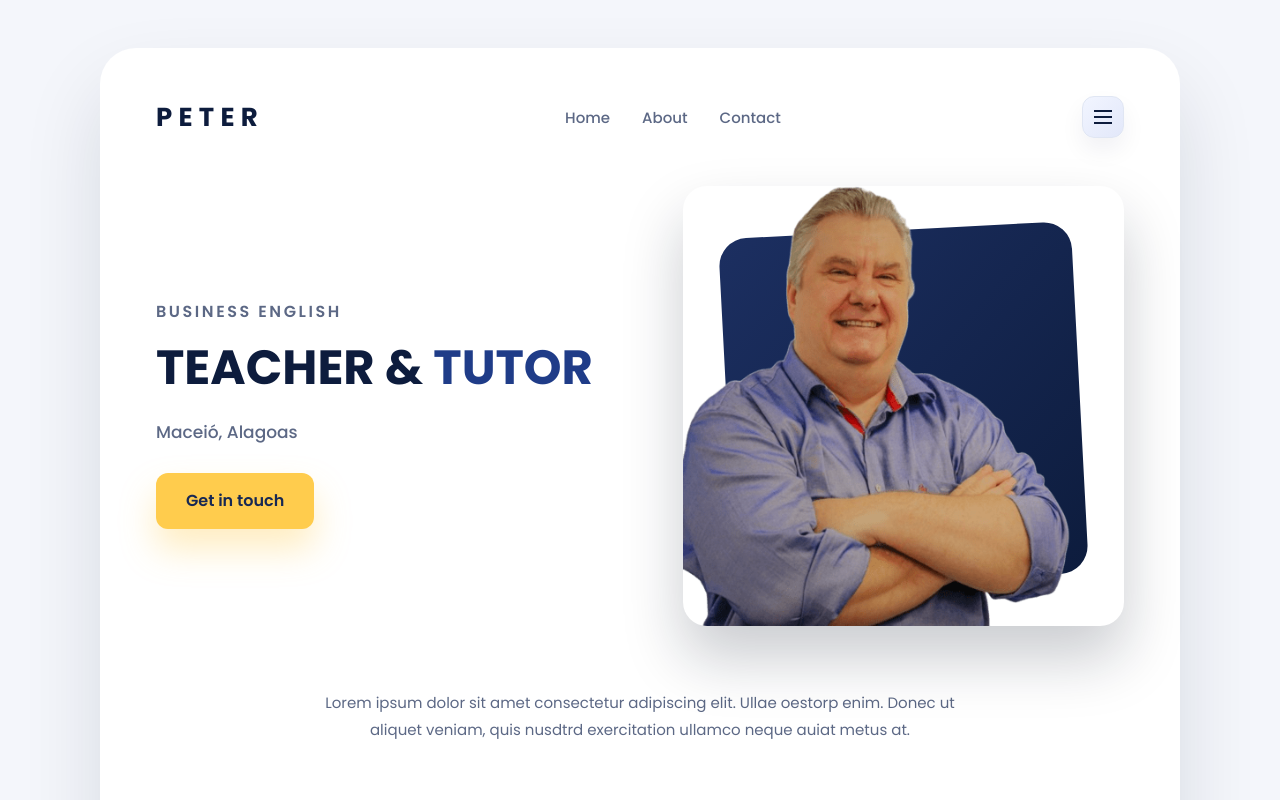
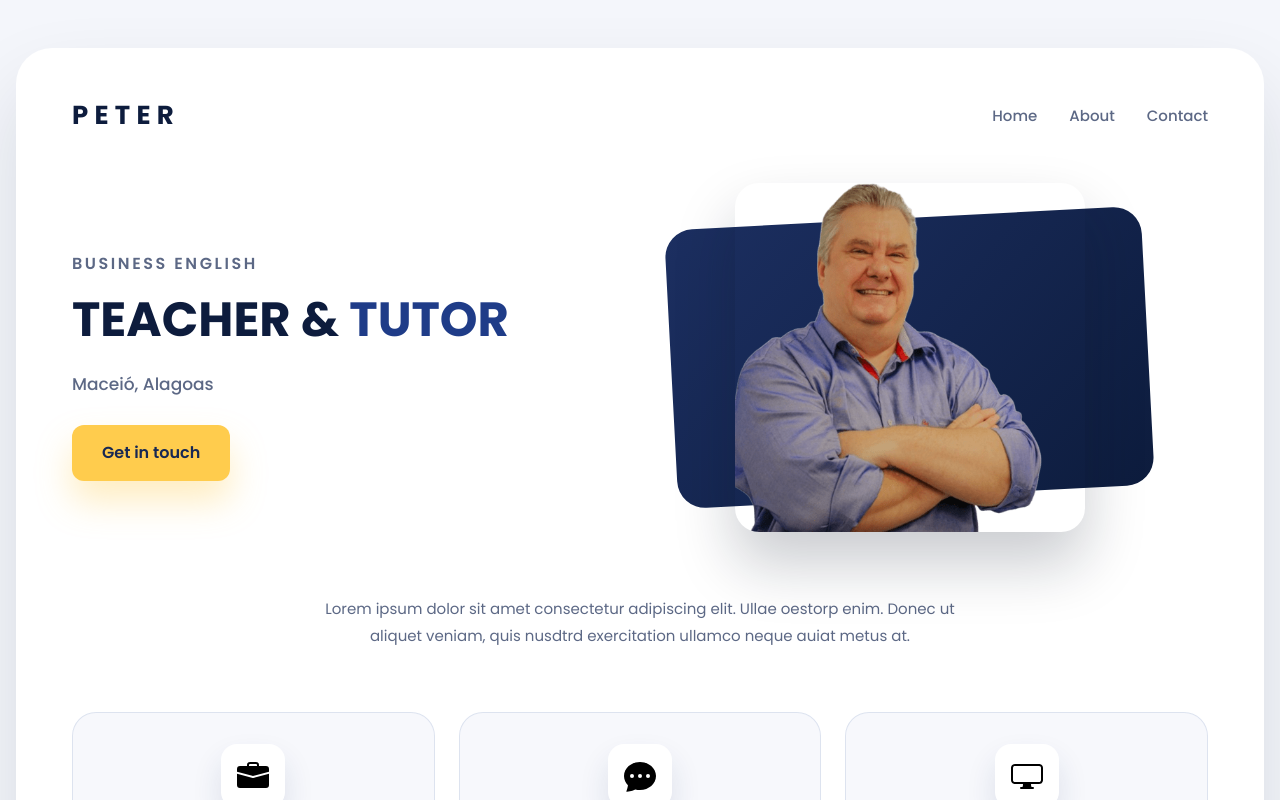
Before and after one commit to nicholasfocke/LandingPagePeter, a Next.js app: page / in a window 1280 px wide. Shown: the top 800 px of the page. Built offline with nearby package versions, Linux system fonts and the light colour scheme.

Commit message:
update correção de imagem

```diff
--- a/src/app/page.css
+++ b/src/app/page.css
@@ -9,7 +9,7 @@
   background-color: #ffffff;
   border-radius: 36px;
   box-shadow: 0 40px 80px rgba(15, 23, 42, 0.12);
-  max-width: 1080px;
+  max-width: 1500px;
   width: 100%;
   padding: 48px 56px 56px;
   display: flex;
@@ -47,48 +47,10 @@
   color: #0d1c3d;
 }
 
-.menu-button {
-  width: 42px;
-  height: 42px;
-  border-radius: 12px;
-  border: 1px solid #e0e6f3;
-  display: flex;
-  align-items: center;
-  justify-content: center;
-  background: linear-gradient(135deg, rgba(240, 244, 255, 0.9), rgba(223, 229, 249, 0.9));
-  box-shadow: 0 12px 24px rgba(8, 22, 60, 0.06);
-}
-
-.menu-button span {
-  display: block;
-  width: 18px;
-  height: 2px;
-  background-color: #0d1c3d;
-  position: relative;
-}
-
-.menu-button span::before,
-.menu-button span::after {
-  content: "";
-  position: absolute;
-  left: 0;
-  width: 18px;
-  height: 2px;
-  background-color: #0d1c3d;
-}
-
-.menu-button span::before {
-  top: -6px;
-}
-
-.menu-button span::after {
-  top: 6px;
-}
-
 .hero {
   display: grid;
-  grid-template-columns: 1.05fr 0.95fr;
-  gap: 40px;
+  grid-template-columns: 0.95fr 1.05fr;
+  gap: 0px;
   align-items: center;
 }
 
@@ -147,6 +109,7 @@
   display: flex;
   justify-content: center;
   position: relative;
+
 }
 
 .hero-image::before {
@@ -165,6 +128,10 @@
   border-radius: 24px;
   overflow: hidden;
   box-shadow: 0 32px 60px rgba(15, 23, 42, 0.22);
+  /* Allow the portrait container to grow; image itself already uses width:100% */
+  width: 100%;
+  max-width: 350px;
+  margin: 0 auto;
 }
 
 .hero-portrait img {
--- a/src/app/page.tsx
+++ b/src/app/page.tsx
@@ -13,9 +13,6 @@ export default function Home() {
             <Link href="#about">About</Link>
             <Link href="#contact">Contact</Link>
           </nav>
-          <button className="menu-button" aria-label="Open menu">
-            <span />
-          </button>
         </header>
 
         <section className="hero" id="about">
@@ -34,8 +31,9 @@ export default function Home() {
               <Image
                 src="/images/peter.png"
                 alt="Peter Focke"
-                width={432}
-                height={560}
+                /* increased dimensions to make the portrait larger while keeping aspect ratio */
+                width={560}
+                height={725}
                 priority
               />
             </div>
```
